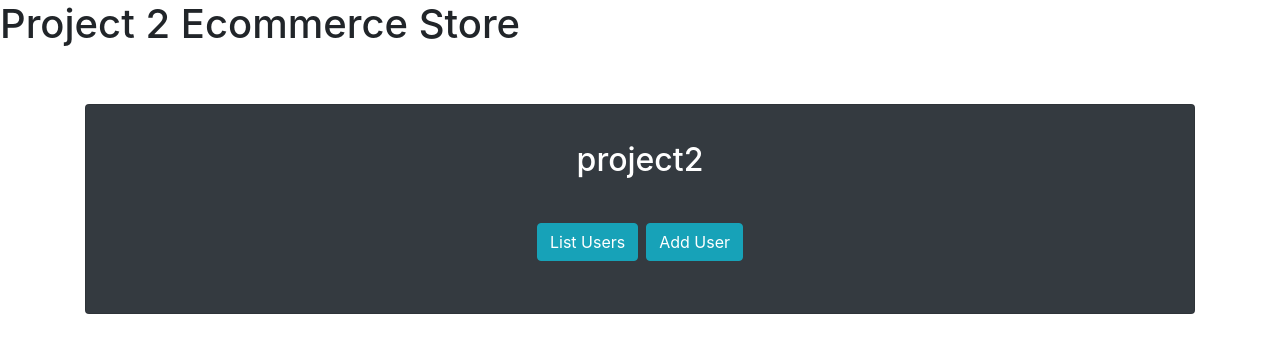
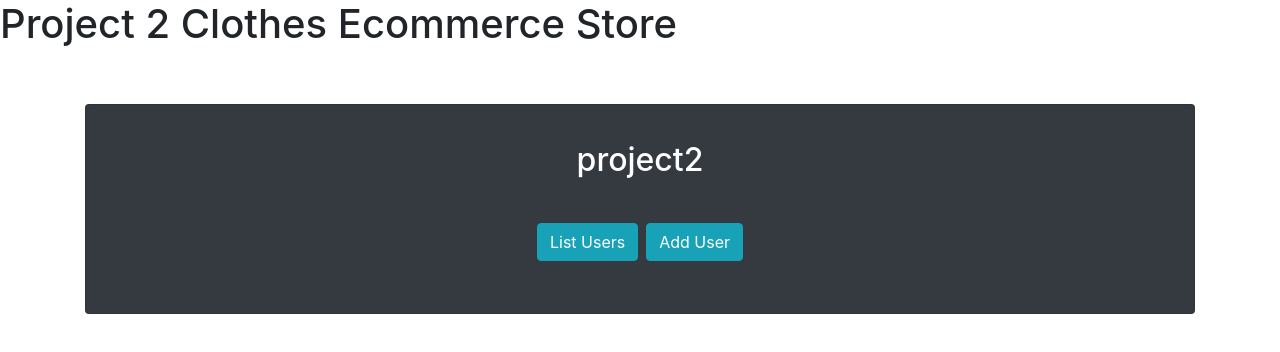
Before and after one commit to DavidKosalRevature/Ecommerce-Store, an Angular app in the folder project2-Angular/: page / in a window 1280 px wide. Shown: the top 352 px of the page. Built offline with nearby package versions, Linux system fonts and the light colour scheme.

Commit message:
Connected Angular and Spring

```diff
--- a/project2-Angular/src/app/app.component.html
+++ b/project2-Angular/src/app/app.component.html
@@ -1,4 +1,4 @@
-<h1>Project 2 Ecommerce Store</h1>
+<h1>Project 2 Clothes Ecommerce Store</h1>
 
 <div class="container">
   <div class="row">
```
